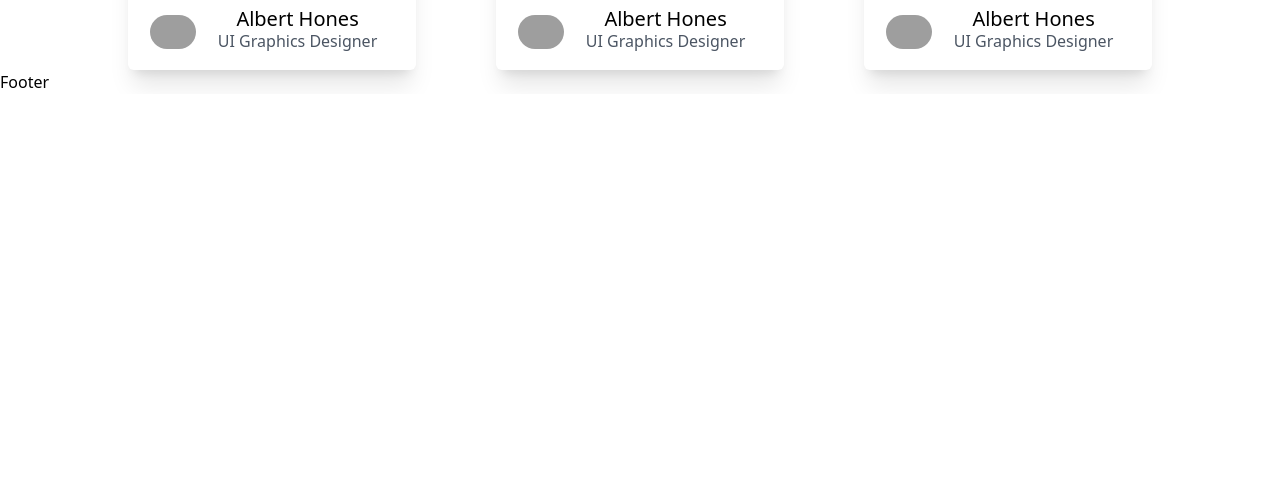
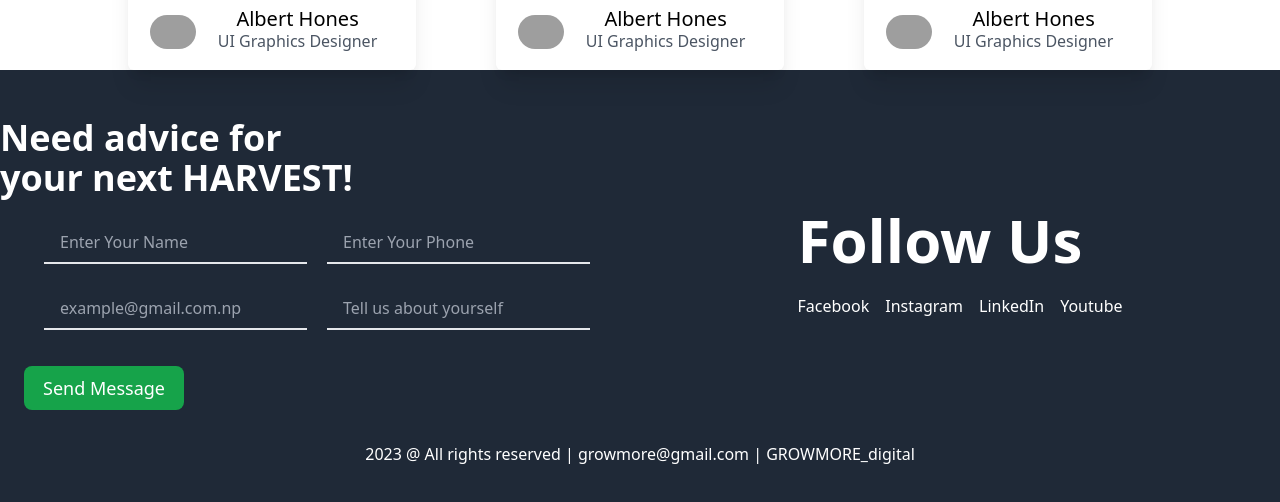
Before and after one commit to SusheelThapa/DELTA-GROWMORE, a React (Vite) app in the folder frontend/: page / in a window 1280 px wide. Shown: the part 1098-1600 px from the top of the page. Before the commit the page ends 1192 px from the top, so only its background shows below. Built offline with nearby package versions, Linux system fonts and the light colour scheme; grey boxes are pictures that could not be loaded.

Commit message:
Footer component done

```diff
--- a/frontend/src/components/Footer/Footer.tsx
+++ b/frontend/src/components/Footer/Footer.tsx
@@ -1,5 +1,61 @@
 const Footer = () => {
-  return <div>Footer</div>;
+  return (
+    <div className="bg-gray-800 text-white py-12">
+      <div className="container mx-auto flex flex-col md:flex-row items-center justify-between">
+        <div className="md:w-1/2">
+          <div className="text-4xl font-bold mb-6">
+            <div>Need advice for</div>
+            <div>your next HARVEST!</div>
+          </div>
+          <div className="md:px-6">
+            <input
+              type="text"
+              placeholder="Enter Your Name"
+              className="border-b-2 mb-3 py-2 px-4 mx-5 focus:border-green-500 bg-transparent text-white"
+            />
+            <input
+              type="text"
+              placeholder="Enter Your Phone"
+              className="border-b-2 mb-6 py-2 px-4 focus:border-green-500 bg-transparent text-white"
+            />
+            <div className="flex-col mb-6">
+              <input
+                type="email"
+                placeholder="example@gmail.com.np"
+                className="border-b-2 mb-3 py-2 px-4 mx-5 focus:outline-none focus:border-green-500 bg-transparent text-white"
+              />
+              <input
+                type="text"
+                placeholder="Tell us about yourself"
+                className="border-b-2 py-2 px-4 focus:outline-none focus:border-green-500 bg-transparent text-white"
+              />
+            </div>
+            <button className="w-40 bg-green-600 text-white rounded-lg text-lg px-4 py-2 hover:bg-green-700">
+              Send Message
+            </button>
+          </div>
+        </div>
+
+        <div className="md:w-1/2 grid place-content-center md:gap-8">
+          <div className="mb-4 md:mb-0">
+            <p className="text-6xl font-bold mb-6">Follow Us</p>
+            <div className="flex space-x-4">
+              <p>Facebook</p>
+              <p>Instagram</p>
+              <p>LinkedIn</p>
+              <p>Youtube</p>
+            </div>
+          </div>
+        </div>
+      </div>
+
+      <div className="text-center mt-8">
+        <p>
+          2023 @ All rights reserved | growmore@gmail.com | GROWMORE_digital
+        </p>
+      </div>
+    </div>
+  );
 };
 
 export default Footer;
```
